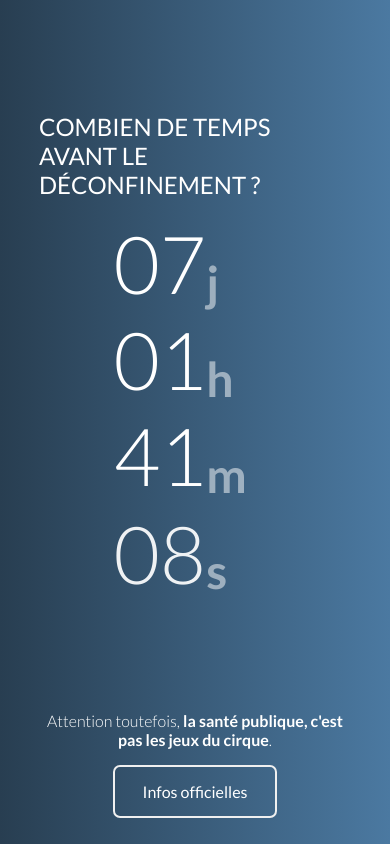
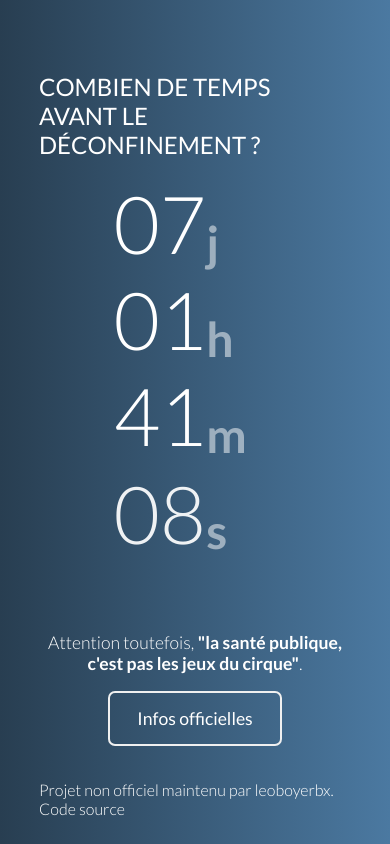
Before and after one commit to leoboyerbx/deconf-countdown, a plain HTML site: page index.html in a window 390 px wide. Drawn offline with Linux system fonts and the light colour scheme.

Commit message:
Corrected responsive

```diff
--- a/assets/style.bundle.css
+++ b/assets/style.bundle.css
@@ -46,10 +46,16 @@ body {
   width: 100%;
   height: 100%;
   color: #fff;
-  display: flex;
-  flex-direction: column;
-  justify-content: center;
-  align-items: center; }
+  overflow-y: scroll; }
+  @media (min-width: 768px) {
+    #hero {
+      overflow-y: hidden; } }
+  #hero #hero-content {
+    display: flex;
+    flex-direction: column;
+    justify-content: center;
+    align-items: center;
+    min-height: 100vh; }
   #hero #title {
     margin-top: auto;
     max-width: 80%; }
@@ -110,11 +116,18 @@ body {
   #hero #more-info {
     text-align: center;
     margin-top: auto;
-    margin-bottom: 10px;
     max-width: 80%;
-    font-weight: 300; }
+    font-weight: 300;
+    font-size: 1.1em; }
     @media (min-width: 768px) {
       #hero #more-info {
+        max-width: 70%; } }
+  #hero #credits {
+    margin-bottom: 10px;
+    font-weight: 300;
+    max-width: 80%; }
+    @media (min-width: 768px) {
+      #hero #credits {
         max-width: 70%; } }
 
 .gradient-before-morning {
--- a/index.html
+++ b/index.html
@@ -12,6 +12,7 @@
 </head>
 <body>
     <header id="hero">
+        <div id="hero-content">
             <div id="title">
                 <h1 class="main-title">Combien de temps avant le déconfinement ?</h1>
             </div>
@@ -34,8 +35,14 @@
                 </div>
             </div>
             <div id="more-info">
-            <p>Attention toutefois, <strong>la santé publique, c'est pas les jeux du cirque</strong>.</p>
+                <p>Attention toutefois, <strong>"la santé publique, c'est pas les jeux du cirque"</strong>.</p>
                 <p><a href="https://www.gouvernement.fr/info-coronavirus" class="btn btn-outline-light">Infos officielles</a></p>
+            </div>
+
+            <div id="credits">
+                <p>Projet non officiel maintenu par leoboyerbx. Code source</p>
+            </div>
+
         </div>
 
     </header>
```
Lines whose indentation alone changed are shown as unchanged.
